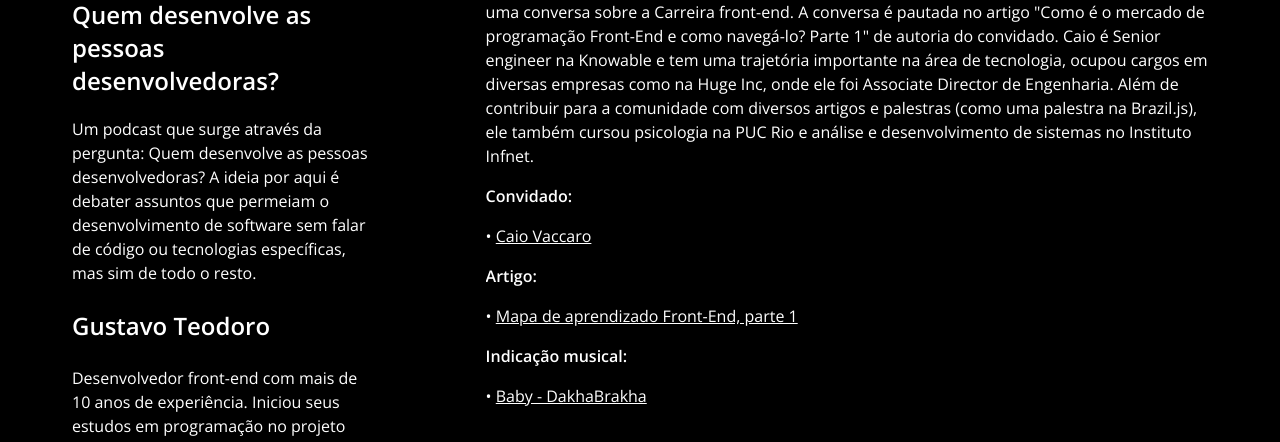
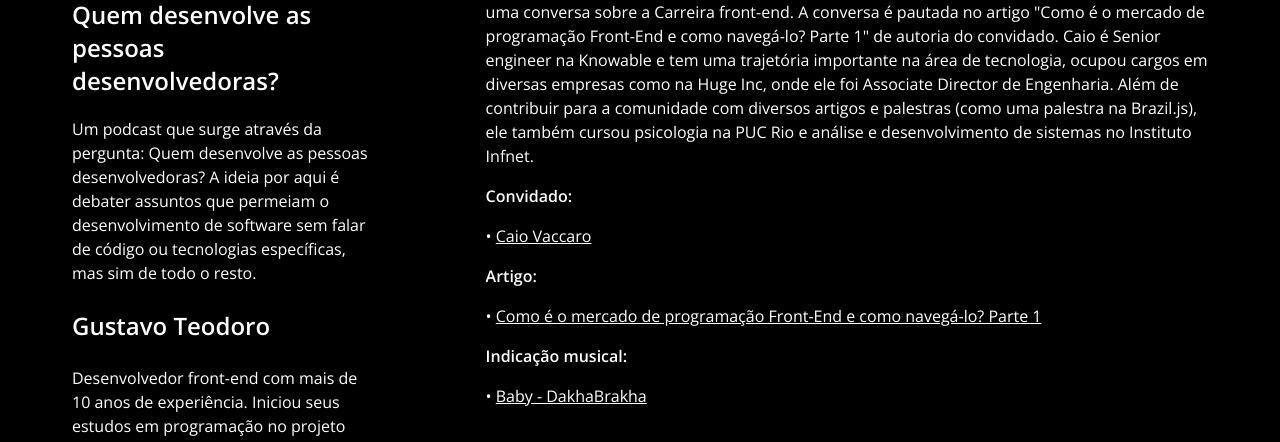
Before and after one commit to gustavoteodoro/devdevs.org, a plain HTML site: page index.html in a window 1280 px wide. Shown: the part 348-790 px from the top of the page. Drawn offline with nearby package versions, Linux system fonts and the light colour scheme.

Commit message:
Update index.html

```diff
--- a/index.html
+++ b/index.html
@@ -72,7 +72,7 @@
       </p>
       <p>
         <strong>Artigo:</strong>
-        <p>• <a href="https://medium.com/trainingcenter/mapa-de-aprendizado-front-end-parte-1-884ea4aa0be1" rel="noopener" target="_blank">Mapa de aprendizado Front-End, parte 1</a></p>
+        <p>• <a href="https://medium.com/devdevs/como-%C3%A9-o-mercado-de-programa%C3%A7%C3%A3o-front-end-e-como-naveg%C3%A1-lo-parte-1-37defb5873da" rel="noopener" target="_blank">Como é o mercado de programação Front-End e como navegá-lo? Parte 1</a></p>
       <p>
         <strong>Indicação musical:</strong>
         <p>• <a href="https://www.youtube.com/watch?v=h7wB8qWdmcA" rel="noopener" target="_blank">Baby - DakhaBrakha</a></p>
```
